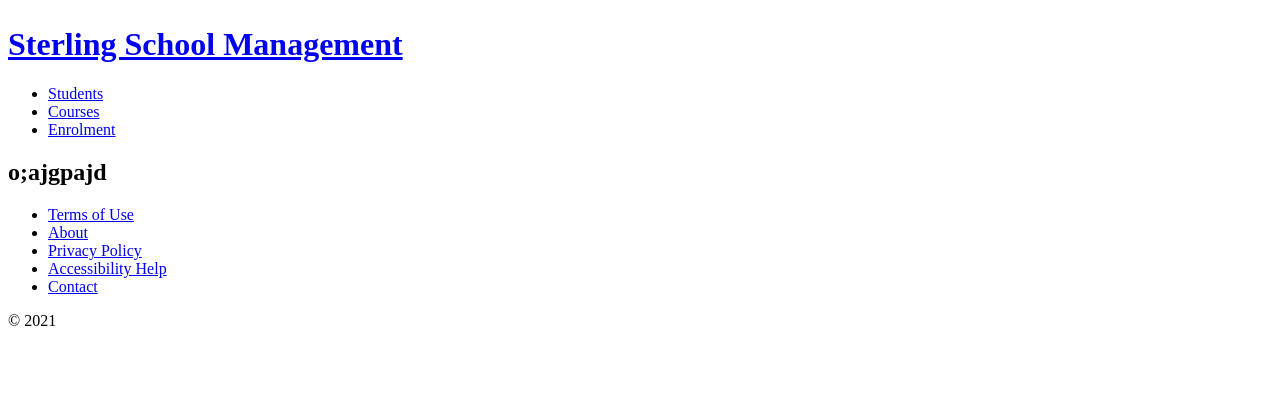
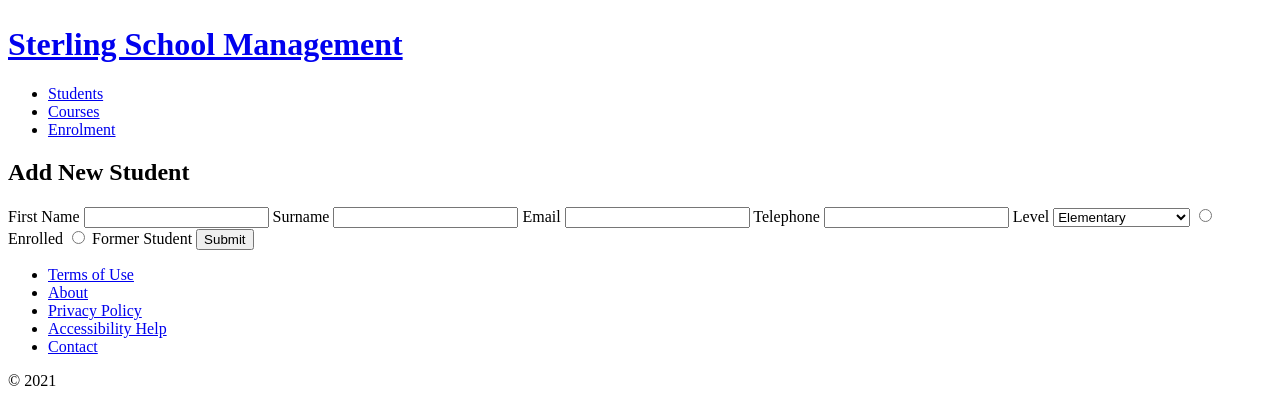
Before and after one commit to sarahclarke-skc/school_management_web_app, a Flask app: page /students/new in a window 1280 px wide. Shown: the part 644-1050 px from the top of the page. Before the commit the page ends 970 px from the top, so only its background shows below. Run offline with Flask 2, Linux system fonts and the light colour scheme.

Commit message:
new.html form created

```diff
--- a/school_start_point/templates/students/new.html
+++ b/school_start_point/templates/students/new.html
@@ -1,4 +1,30 @@
 {% extends "base.html" %}
 {% block content %}
-<h2>o;ajgpajd</h2>
+<h2>Add New Student</h2>
+<form action="/students" method="POST">
+    <div>
+        <label for="first-name">First Name</label>
+        <input type="text" id="first-name" name="first-name">
+        <label for="surname">Surname</label>
+        <input type="text" id="surname" name="surname">
+        <label for="email">Email</label>
+        <input type="text" id="email" name="email">
+        <label for="telephone">Telephone</label>
+        <input type="text" id="telephone" name="telephone">
+        <label id="student-level" for="level">Level</label>
+        <select name="move" id="move">
+        <option value="elementary">Elementary</option>
+        <option value="pre-intermediate">Pre Intermediate</option>
+        <option value="intermediate">Intermediate</option>
+        <option value="upper-intermediate">Upper Intermediate</option>
+        <option value="advanced">Advanced</option>
+        </select>
+        <input type="radio" id="enrolled" name="enrolled" value = True>
+        <label for="enrolled">Enrolled</label>
+        <input type="radio" id="enrolled" name="former" value = False>
+        <label for = "enrolled">Former Student</label>
+        <input type="submit">
+    </div>
+</form>
+
 {% endblock %}
```
